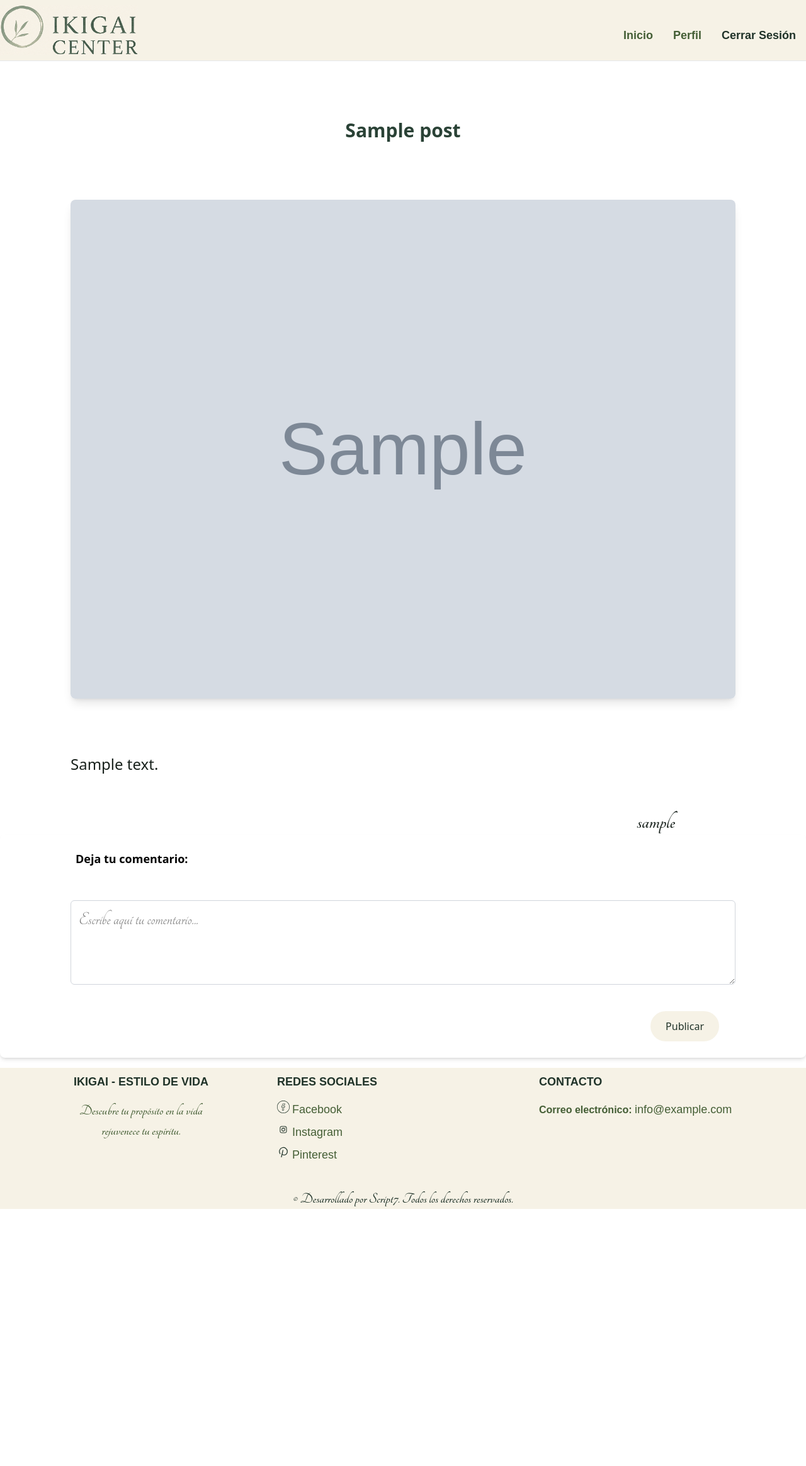
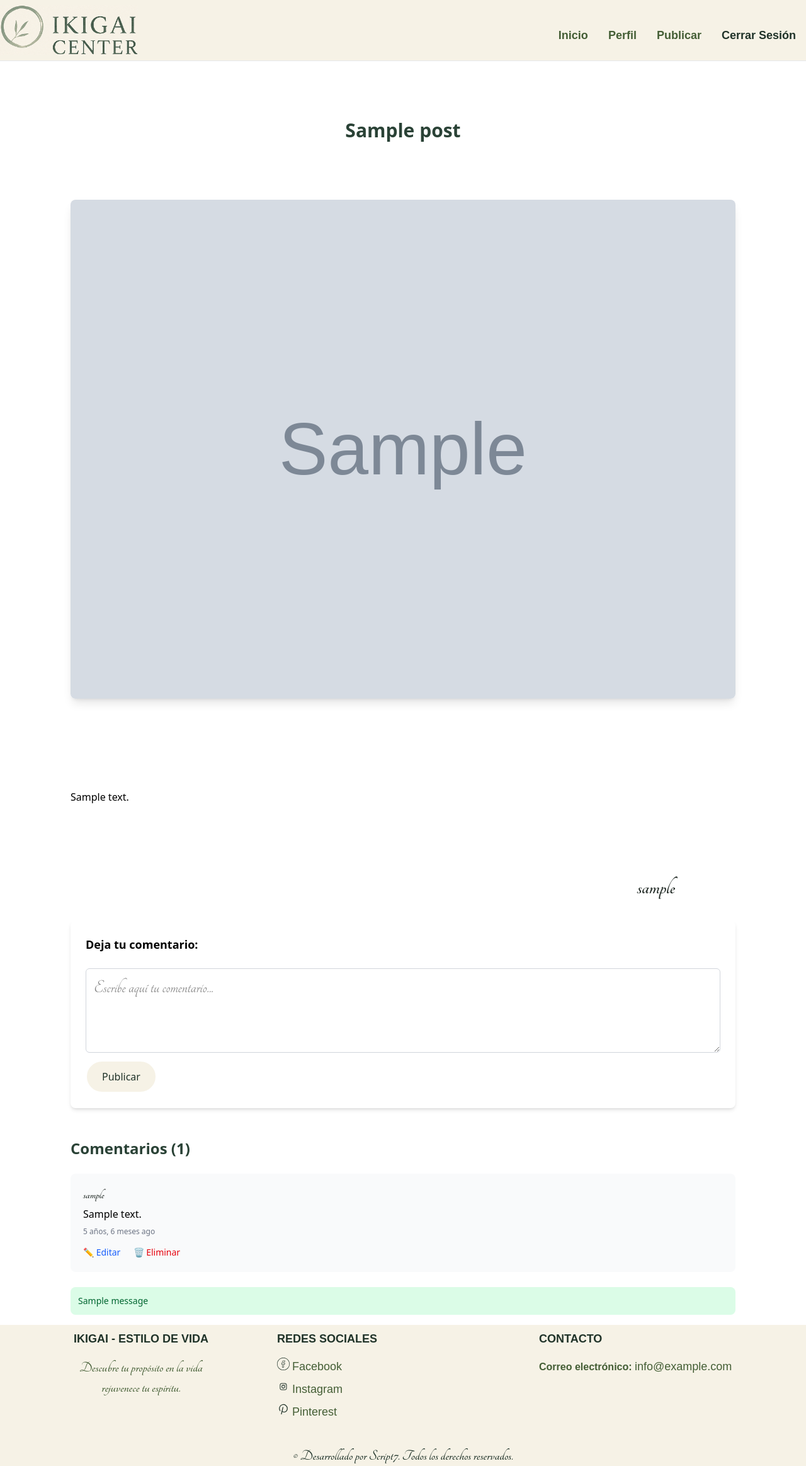
Before and after one commit to GerardoEMontenegro/IkigaiSense, a Django app: a page that uses blog/templates/post/post_detail.html in a window 1280 px wide. Shown: the whole page at 63% size. Before the commit the page ends 1919 px from the top, so only its background shows below. Run offline with Django 5.2, Linux system fonts and the light colour scheme; a user stored in the database is signed in; tables that the repository leaves empty hold one stand-in row (values such as "Sample post"); grey boxes marked "Sample" are stand-in pictures; one stand-in notice (Sample message) is shown; some libraries are stand-ins or nearby versions; some web fonts are replaced.

Commit message:
refactor: mejorar la gestión de comentarios y calificaciones en las vistas y plantillas

```diff
--- a/blog/apps/comments/urls.py
+++ b/blog/apps/comments/urls.py
@@ -1,16 +1,10 @@
-# blog/apps/comments/urls.py
 from django.urls import path
 from . import views
 
 app_name = 'comments'
 
 urlpatterns = [
-    # ... otras URLs ...
-    path('comment/<uuid:pk>/edit/', views.CommentUpdateView.as_view(), name='comment_edit'),
-    path('comment/<uuid:pk>/delete/', views.CommentDeleteView.as_view(), name='comment_delete'),
-
-    path('posts/<slug:slug>/comments/create/', views.CommentCreateView.as_view(), name='comment_create'),   # Vista para crear un nuevo comentario en un post
-    path('comments/<uuid:pk>/update/', views.CommentUpdateView.as_view(), name='comment_update'),   # Vista para actualizar un comentario específico
-    path('comments/<uuid:pk>/delete/', views.CommentDeleteView.as_view(), name='comment_delete'),   # Vista para eliminar un comentario específico
+    path('comments/<uuid:pk>/update/', views.CommentUpdateView.as_view(), name='comment_update'),
+    path('comments/<uuid:pk>/delete/', views.CommentDeleteView.as_view(), name='comment_delete'),
 
 ]
--- a/blog/apps/post/forms.py
+++ b/blog/apps/post/forms.py
@@ -48,6 +48,7 @@ ImageFormSet = forms.inlineformset_factory(
     max_num=5,
     validate_max=True,
 )
+
 class PostFilterForm(forms.Form):
     search_query = forms.CharField(
         required=False,
--- a/blog/apps/post/views.py
+++ b/blog/apps/post/views.py
@@ -4,9 +4,9 @@ from django.contrib import messages
 from django.contrib.auth.mixins import LoginRequiredMixin, UserPassesTestMixin
 from django.conf import settings
 from django.urls import reverse_lazy
-from django.db.models import Avg
+from django.db.models import Avg, Count
 from apps.post.forms import PostForm
-from apps.post.models import Post, Comment
+from apps.post.models import Post, Comment, Rating
 from apps.comments.forms import CommentForm
 
 
@@ -20,22 +20,118 @@ class PostListView(ListView):
 class PostDetailView(DetailView):
     model = Post
     template_name = 'post/post_detail.html'
+    slug_field = 'slug'
+    slug_url_kwarg = 'slug'
     context_object_name = 'post'
+
+    def get_queryset(self):
+
+        return Post.objects.select_related('author', 'category').prefetch_related(
+            'comments__author',
+            'ratings'
+        )
 
     def get_context_data(self, **kwargs):
         context = super().get_context_data(**kwargs)
+        post = self.object
 
-        post = self.get_object()
-        average_rating = post.ratings.aggregate(avg_rating=Avg('score'))['avg_rating']
-        context['average_rating'] = average_rating if average_rating else 0
+        # Comentarios
+        context['comments'] = post.comments.order_by('-created_at')
+        context['comment_form'] = CommentForm() if post.allow_comments else None
+
+        # Rating del usuario actual
+        user = self.request.user
+        user_rating = None
+        if user.is_authenticated:
+            user_rating = post.ratings.filter(user=user).values_list('score', flat=True).first()
+        context['user_rating'] = user_rating or 0  # Asegura que no sea None
+
+        # Estadísticas de rating
+        ratings_stats = post.ratings.aggregate(avg=Avg('score'), count=Count('id'))
+        avg = ratings_stats['avg'] or 0
+        count = ratings_stats['count'] or 0
+        context['average_rating'] = round(avg, 1)
+        context['ratings_count'] = count
+
+        # Generar estrellas para mostrar (★, ★½, ☆)
+        full_stars = int(avg)
+        has_half = (avg - full_stars) >= 0.25 and (avg - full_stars) < 0.75
+        empty_stars = 5 - full_stars - (1 if has_half else 0)
+
+        context['full_stars'] = range(full_stars)
+        context['half_star'] = has_half
+        context['empty_stars'] = range(empty_stars)
         context['stars'] = range(1, 6)
-
-        context['form'] = CommentForm()
-        context['comments'] = Comment.objects.filter(post=post).order_by('-created_at')
 
         return context
 
+    def post(self, request, *args, **kwargs):
+        self.object = self.get_object()  # Carga el post
+        post = self.object
 
+        if not request.user.is_authenticated:
+            messages.error(request, "Debes iniciar sesión para interactuar.")
+            return self.get(request, *args, **kwargs)
+
+        # --- Manejar nuevo comentario ---
+        if 'content' in request.POST:
+            return self.handle_comment_create(request, post)
+
+        # --- Manejar calificación (rating) ---
+        elif 'score' in request.POST:
+            return self.handle_rating(request, post)
+
+        # --- Manejar edición de comentario (si se implementa inline) ---
+        elif 'edit_content' in request.POST:
+            return self.handle_comment_update(request, post)
+
+        # Cualquier otro caso: recarga
+        return self.get(request, *args, **kwargs)
+
+    def handle_comment_create(self, request, post):
+        if not post.allow_comments:
+            messages.error(request, "Los comentarios están desactivados para este post.")
+            return self.get(request)
+
+        form = CommentForm(request.POST)
+        if form.is_valid():
+            comment = form.save(commit=False)
+            comment.author = request.user
+            comment.post = post
+            comment.save()
+            messages.success(request, "✅ ¡Gracias por tu comentario!")
+        else:
+            messages.error(request, "❌ Hubo un error en tu comentario.")
+        return self.get(request)
+
+    def handle_rating(self, request, post):
+        score = request.POST.get('score')
+        try:
+            score = int(score)
+            if 1 <= score <= 5:
+                rating, created = Rating.objects.update_or_create(
+                    user=request.user,
+                    post=post,
+                    defaults={'score': score}
+                )
+                action = "actualizada" if not created else "agregada"
+                messages.success(request, f"⭐ ¡Tu calificación de {score} estrellas ha sido {action}!")
+            else:
+                messages.error(request, "La calificación debe ser entre 1 y 5.")
+        except (ValueError, TypeError):
+            messages.error(request, "Calificación inválida.")
+        return self.get(request)
+
+    def handle_comment_update(self, request, post):
+        comment_id = request.POST.get('comment_id')
+        comment = get_object_or_404(Comment, id=comment_id, author=request.user)
+        form = CommentForm(request.POST, instance=comment)
+        if form.is_valid():
+            form.save()
+            messages.success(request, "✏️ Comentario actualizado.")
+        else:
+            messages.error(request, "❌ Error al actualizar el comentario.")
+        return self.get(request)
 
 class PostCreateView(LoginRequiredMixin, CreateView):
     model = Post
--- a/blog/templates/components/ui/navbar.html
+++ b/blog/templates/components/ui/navbar.html
@@ -6,7 +6,7 @@
             {% if user.is_authenticated %}
                 <li><a href="{% url 'user:user_profile' %}">Perfil</a></li>
 
-                {% if user.is_collaborator %}
+                {% if user.is_collaborator or user.is_staff %}
                     <li><a href="{% url 'post:post_create' %}">Publicar</a></li>
                 {% endif %}
 
--- a/blog/templates/post/post_create.html
+++ b/blog/templates/post/post_create.html
@@ -36,7 +36,7 @@ Crear post
     {% endfor %}
 
     <!-- 🔽 NUEVO: Formulario de imágenes -->
-    <div class="border-t pt-6 mt-6">
+   <div class="border-t pt-6 mt-6">
       <h3 class="text-lg font-semibold mb-4 text-[#3F4F36]">🖼️ Imágenes del post</h3>
       {{ images_formset.management_form }}
 
@@ -51,6 +51,7 @@ Crear post
                 <p class="text-red-600 text-sm mt-1">{{ img_form.image.errors.0 }}</p>
               {% endif %}
             </div>
+
 
             <!-- Checkbox para eliminar -->
             {% if img_form.instance.pk %}
--- a/blog/templates/post/post_detail.html
+++ b/blog/templates/post/post_detail.html
@@ -2,33 +2,156 @@
 
 {% block content %}
 
-    <h1 class="flex text-3xl text-[#2a4236] font-spectral p-20 font-bold justify-center mt-3">{{ object.title }}</h1>
+    <!-- Título del post -->
+    <h1 class="flex text-3xl text-[#2a4236] font-spectral p-20 font-bold justify-center mt-3">
+        {{ object.title }}
+    </h1>
+
+    <!-- Contenido del post -->
     <div class="flex flex-col gap-14 mx-28 mt-3">
         {% if object.image %}
-            <img src="{{ object.image.url }}" alt="{{ object.title }}" class="w-full h-auto object-cover rounded-lg shadow-lg mb-8">
+            <img
+                src="{{ object.image.url }}"
+                alt="{{ object.title }}"
+                class="w-full h-auto object-cover rounded-lg shadow-lg mb-8"
+            >
         {% endif %}
-        <p class="text-2xl text-[#19221d] font-spectral font-extralight text-">{{ object.content }}</p>
-        <p class="flex font-tangerine text-4xl text-[#19221d] justify-end mr-24 mt-0"><strong>{{ object.author }}</strong></p>
+
+        <p class="text-2xl text-[#19221d] font-spectral font-extralight">
+            {{ object.content|linebreaks }}
+        </p>
+
+        <p class="flex font-tangerine text-4xl text-[#19221d] justify-end mr-24 mt-0">
+            <strong>{{ object.author }}</strong>
+        </p>
     </div>
-<form
-  method="post" action="{% url 'comments:comment_create' slug=post.slug %}" class="shadow-md rounded-lg p-6">
+
+    <!-- Formulario para nuevo comentario -->
+    <form method="post" class="shadow-md rounded-lg p-6 mt-8 mx-28">
         {% csrf_token %}
-  <h3 class="text-lg font-spectral font-semibold ml-24">Deja tu comentario:</h3>
-  <div class="flex flex-col mx-22 mt-3">
+        <h3 class="text-lg font-spectral font-semibold">Deja tu comentario:</h3>
+
+        <div class="flex flex-col mt-3">
             <textarea
                 name="content"
                 rows="3"
                 placeholder="Escribe aquí tu comentario..."
-      class="w-auto border text-3xl text-slate-800 font-tangerine border-gray-300 rounded-md my-10 p-3 focus:outline-none focus:ring-2 focus:ring-[#2a4236] transition"
-    >{{ comment_form.content.value }}</textarea>
+                class="w-full border text-3xl text-slate-800 font-tangerine border-gray-300 rounded-md my-3 p-3 focus:outline-none focus:ring-2 focus:ring-[#2a4236] transition"
+            >{{ comment_form.content.value|default:'' }}</textarea>
         </div>
+
         {% if comment_form.content.errors %}
             <p class="text-sm text-red-600 mt-1">{{ comment_form.content.errors.0 }}</p>
         {% endif %}
 
         <button type="submit"
-      class="flex justify-self-end border-2 border-white rounded-full bg-[#F6F2E6] text-[#203329] text-base font-spectral py-3 px-6 mr-28 hover:bg-[#203329] hover:text-amber-50 transition duration-300">
+                class="flex justify-end border-2 border-white rounded-full bg-[#F6F2E6] text-[#203329] text-base font-spectral py-3 px-6 hover:bg-[#203329] hover:text-amber-50 transition duration-300">
             Publicar
         </button>
     </form>
-{%endblock content%}
+
+    <!-- Lista de comentarios -->
+    <div class="mx-28 mt-12">
+        <h3 class="text-2xl font-spectral font-semibold text-[#2a4236] mb-6">Comentarios ({{ comments.count }})</h3>
+
+        {% for comment in comments %}
+            <div class="bg-gray-50 p-5 rounded-lg mb-5 relative">
+                <!-- Autor y contenido -->
+                <p class="font-tangerine text-xl text-[#19221d]"><strong>{{ comment.author }}</strong></p>
+                <p class="text-gray-800 mt-1 whitespace-pre-wrap">{{ comment.content|linebreaks }}</p>
+                <p class="text-xs text-gray-500 mt-2">{{ comment.created_at|timesince }} ago</p>
+
+                <!-- Botones: Editar y Eliminar (solo para el autor) -->
+                {% if user == comment.author %}
+                    <div class="mt-3 space-x-4">
+                        <!-- Botón de editar -->
+                        <button
+                            type="button"
+                            class="text-blue-600 hover:underline text-sm edit-toggle"
+                            data-id="{{ comment.id }}"
+                            data-content="{{ comment.content|escape }}">
+                            ✏️ Editar
+                        </button>
+
+                        <!-- Formulario para eliminar -->
+                        <form method="post"
+                              action="{% url 'comments:comment_delete' pk=comment.id %}"
+                              style="display: inline;"
+                              onsubmit="return confirm('¿Estás seguro de que deseas eliminar este comentario?')">
+                            {% csrf_token %}
+                            <button type="submit" class="text-red-600 hover:underline text-sm">
+                                🗑️ Eliminar
+                            </button>
+                        </form>
+                    </div>
+
+                    <!-- Formulario de edición (oculto por defecto) -->
+                    <form method="post" class="edit-form mt-4 p-3 bg-white border rounded-lg shadow hidden">
+                        {% csrf_token %}
+                        <input type="hidden" name="comment_id" value="{{ comment.id }}">
+                        <textarea
+                            name="edit_content"
+                            rows="3"
+                            class="w-full border border-gray-300 rounded-md p-2 font-tangerine text-slate-800 focus:outline-none focus:ring-2 focus:ring-[#2a4236]"
+                            placeholder="Edita tu comentario...">{{ comment.content|linebreaks }}</textarea>
+                        <div class="mt-2">
+                            <button type="submit"
+                                    class="bg-[#445e35] text-white text-sm px-4 py-1 rounded hover:bg-[#203329]">
+                                Guardar
+                            </button>
+                            <button type="button"
+                                    class="ml-2 text-gray-600 text-sm hover:underline cancel-edit">
+                                Cancelar
+                            </button>
+                        </div>
+                    </form>
+                {% endif %}
+            </div>
+        {% empty %}
+            <p class="text-gray-600 text-sm">No hay comentarios aún. ¡Sé el primero en comentar!</p>
+        {% endfor %}
+    </div>
+
+    <!-- Mensajes de feedback -->
+    {% if messages %}
+        <div class="mt-6 mx-28">
+            {% for message in messages %}
+                <div class="p-3 text-sm rounded-lg
+                    {% if message.tags == 'error' %}
+                        bg-red-100 text-red-800
+                    {% else %}
+                        bg-green-100 text-green-800
+                    {% endif %}">
+                    {{ message }}
+                </div>
+            {% endfor %}
+        </div>
+    {% endif %}
+
+    <!-- JavaScript para editar comentarios -->
+    <script>
+        document.addEventListener('DOMContentLoaded', function () {
+            // Mostrar formulario de edición
+            document.querySelectorAll('.edit-toggle').forEach(button => {
+                button.addEventListener('click', function () {
+                    const form = this.closest('div').querySelector('.edit-form');
+                    form.classList.remove('hidden');
+                    this.classList.add('hidden');
+                    this.nextElementSibling.classList.add('hidden'); // Oculta "Eliminar"
+                });
+            });
+
+            // Cancelar edición
+            document.querySelectorAll('.cancel-edit').forEach(button => {
+                button.addEventListener('click', function () {
+                    const form = this.closest('form');
+                    form.classList.add('hidden');
+                    const container = form.closest('div');
+                    container.querySelector('.edit-toggle').classList.remove('hidden');
+                    container.querySelector('form[action*="delete"]').classList.remove('hidden');
+                });
+            });
+        });
+    </script>
+
+{% endblock content %}
```
Also changed, not shown: blog/apps/comments/views.py (+3 -16 lines), blog/apps/post/models.py (+27 -2 lines), blog/templates/post/comment_confirm_delete.html (added). Lines whose indentation alone changed are shown as unchanged.
